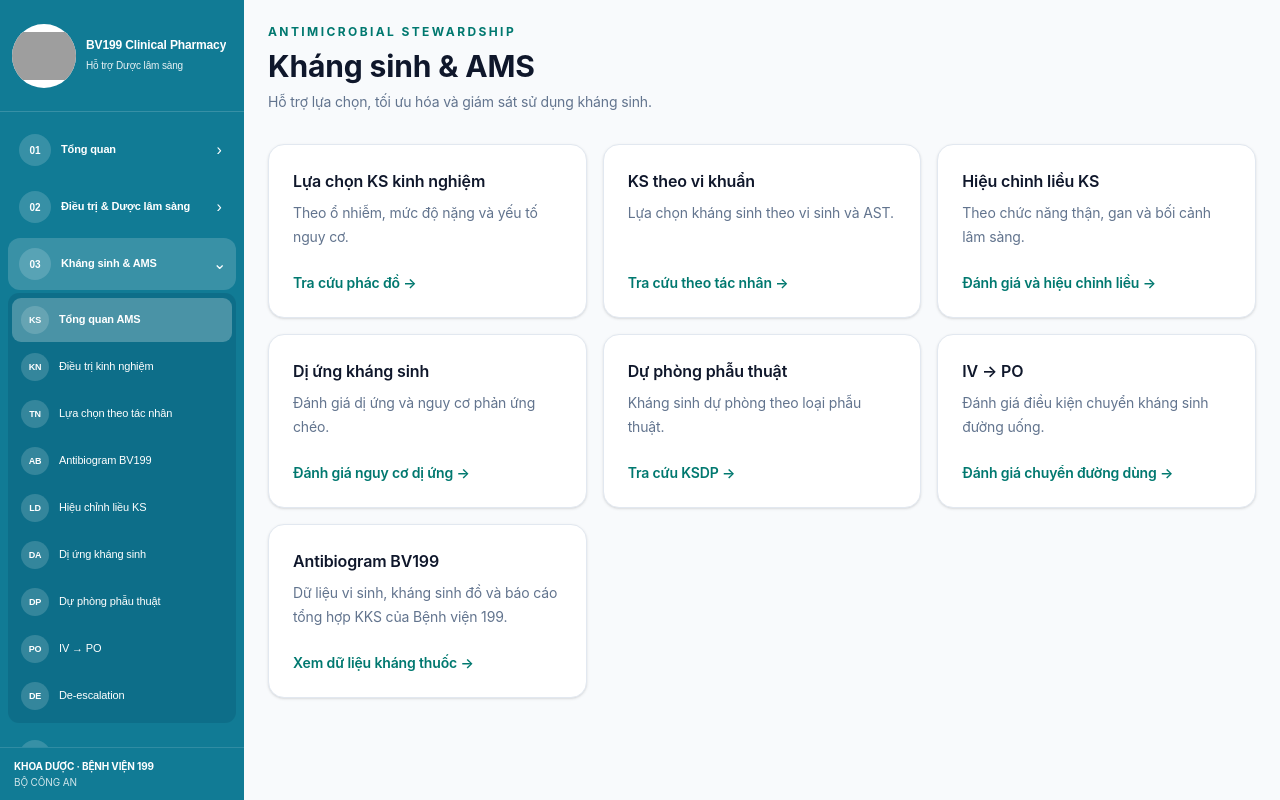
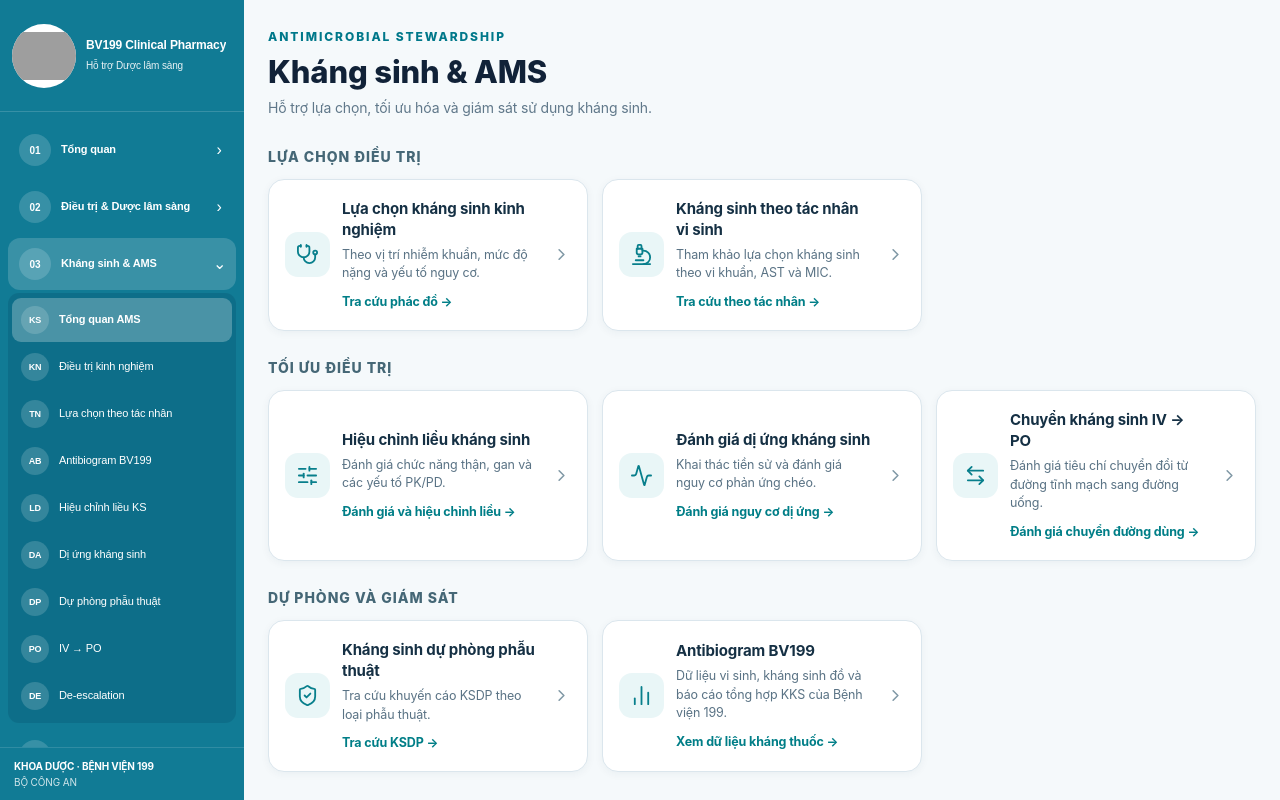
Before and after one commit to dsphuc199-commits/Bv199-clinical-pharmacy, a Next.js app: page /antibiotics in a window 1280 px wide. Built offline with nearby package versions, Linux system fonts and the light colour scheme; grey boxes are pictures that could not be loaded.

Commit message:
Fix AMS responsive layout v3

```diff
--- a/app/antibiotics/page.tsx
+++ b/app/antibiotics/page.tsx
@@ -4,82 +4,84 @@ import {
   Activity, ArrowLeftRight, ChartNoAxesColumn, ChevronRight,
 } from "lucide-react";
 
+/**
+ * BV199 AMS — one responsive card tree. No duplicated desktop/mobile modules.
+ * Important: use DIVs rather than SECTION elements for grouping because an
+ * older global mobile rule targets `.bv199-ams-home section` indiscriminately.
+ */
 const modules = [
-  { id: "empiric", title: "Lựa chọn kháng sinh kinh nghiệm", desktopTitle: "Lựa chọn KS kinh nghiệm", description: "Theo vị trí nhiễm khuẩn, mức độ nặng và yếu tố nguy cơ.", desktopDescription: "Theo ổ nhiễm, mức độ nặng và yếu tố nguy cơ.", action: "Tra cứu phác đồ", href: "/antibiotics/empiric", icon: Stethoscope, group: "Lựa chọn điều trị" },
-  { id: "organism", title: "Kháng sinh theo tác nhân vi sinh", desktopTitle: "KS theo vi khuẩn", description: "Tham khảo lựa chọn kháng sinh theo vi khuẩn, AST và MIC.", desktopDescription: "Lựa chọn kháng sinh theo vi sinh và AST.", action: "Tra cứu theo tác nhân", href: "/antibiotics/organism", icon: Microscope, group: "Lựa chọn điều trị" },
-  { id: "dosing", title: "Hiệu chỉnh liều kháng sinh", desktopTitle: "Hiệu chỉnh liều KS", description: "Đánh giá chức năng thận, gan và các yếu tố PK/PD.", desktopDescription: "Theo chức năng thận, gan và bối cảnh lâm sàng.", action: "Đánh giá và hiệu chỉnh liều", href: "/antibiotics/dosing", icon: SlidersHorizontal, group: "Tối ưu điều trị" },
-  { id: "allergy", title: "Đánh giá dị ứng kháng sinh", desktopTitle: "Dị ứng kháng sinh", description: "Khai thác tiền sử và đánh giá nguy cơ phản ứng chéo.", desktopDescription: "Đánh giá dị ứng và nguy cơ phản ứng chéo.", action: "Đánh giá nguy cơ dị ứng", href: "/antibiotics/allergy", icon: Activity, group: "Tối ưu điều trị" },
-  { id: "prophylaxis", title: "Kháng sinh dự phòng phẫu thuật", desktopTitle: "Dự phòng phẫu thuật", description: "Tra cứu khuyến cáo KSDP theo loại phẫu thuật.", desktopDescription: "Kháng sinh dự phòng theo loại phẫu thuật.", action: "Tra cứu KSDP", href: "/antibiotics/prophylaxis", icon: ShieldCheck, group: "Dự phòng và giám sát" },
-  { id: "iv-to-po", title: "Chuyển kháng sinh IV → PO", desktopTitle: "IV → PO", description: "Đánh giá tiêu chí chuyển đổi từ đường tĩnh mạch sang đường uống.", desktopDescription: "Đánh giá điều kiện chuyển kháng sinh đường uống.", action: "Đánh giá chuyển đường dùng", href: "/antibiotics/iv-to-po", icon: ArrowLeftRight, group: "Tối ưu điều trị" },
-  { id: "antibiogram", title: "Antibiogram BV199", desktopTitle: "Antibiogram BV199", description: "Dữ liệu vi sinh và mức độ nhạy cảm kháng sinh tại BV199.", desktopDescription: "Dữ liệu vi sinh, kháng sinh đồ và báo cáo tổng hợp KKS của Bệnh viện 199.", action: "Xem dữ liệu kháng thuốc", href: "/antibiotics/antibiogram", icon: ChartNoAxesColumn, group: "Dự phòng và giám sát" },
+  { id: "empiric", title: "Lựa chọn kháng sinh kinh nghiệm", description: "Theo vị trí nhiễm khuẩn, mức độ nặng và yếu tố nguy cơ.", action: "Tra cứu phác đồ", href: "/antibiotics/empiric", icon: Stethoscope, group: "Lựa chọn điều trị" },
+  { id: "organism", title: "Kháng sinh theo tác nhân vi sinh", description: "Tham khảo lựa chọn kháng sinh theo vi khuẩn, AST và MIC.", action: "Tra cứu theo tác nhân", href: "/antibiotics/organism", icon: Microscope, group: "Lựa chọn điều trị" },
+  { id: "dosing", title: "Hiệu chỉnh liều kháng sinh", description: "Đánh giá chức năng thận, gan và các yếu tố PK/PD.", action: "Đánh giá và hiệu chỉnh liều", href: "/antibiotics/dosing", icon: SlidersHorizontal, group: "Tối ưu điều trị" },
+  { id: "allergy", title: "Đánh giá dị ứng kháng sinh", description: "Khai thác tiền sử và đánh giá nguy cơ phản ứng chéo.", action: "Đánh giá nguy cơ dị ứng", href: "/antibiotics/allergy", icon: Activity, group: "Tối ưu điều trị" },
+  { id: "iv-to-po", title: "Chuyển kháng sinh IV → PO", description: "Đánh giá tiêu chí chuyển đổi từ đường tĩnh mạch sang đường uống.", action: "Đánh giá chuyển đường dùng", href: "/antibiotics/iv-to-po", icon: ArrowLeftRight, group: "Tối ưu điều trị" },
+  { id: "prophylaxis", title: "Kháng sinh dự phòng phẫu thuật", description: "Tra cứu khuyến cáo KSDP theo loại phẫu thuật.", action: "Tra cứu KSDP", href: "/antibiotics/prophylaxis", icon: ShieldCheck, group: "Dự phòng và giám sát" },
+  { id: "antibiogram", title: "Antibiogram BV199", description: "Dữ liệu vi sinh, kháng sinh đồ và báo cáo tổng hợp KKS của Bệnh viện 199.", action: "Xem dữ liệu kháng thuốc", href: "/antibiotics/antibiogram", icon: ChartNoAxesColumn, group: "Dự phòng và giám sát" },
 ] as const;
-
 const groups = ["Lựa chọn điều trị", "Tối ưu điều trị", "Dự phòng và giám sát"] as const;
 
 export default function AntibioticsPage() {
   return (
-    <main className="bv199-ams-home min-h-screen bg-slate-50 p-6">
-      <div className="mx-auto max-w-7xl">
-        <header className="mb-8">
-          <p className="text-xs font-bold uppercase tracking-[0.2em] text-teal-700">Antimicrobial Stewardship</p>
-          <h1 className="mt-2 text-3xl font-bold text-slate-900">Kháng sinh &amp; AMS</h1>
-          <p className="mt-2 text-sm text-slate-500">Hỗ trợ lựa chọn, tối ưu hóa và giám sát sử dụng kháng sinh.</p>
+    <main className="bv199-ams-home bv199-ams-v3">
+      <div className="bv199-ams-container">
+        <header className="bv199-ams-intro">
+          <p className="bv199-ams-eyebrow">ANTIMICROBIAL STEWARDSHIP</p>
+          <h1>Kháng sinh &amp; AMS</h1>
+          <p>Hỗ trợ lựa chọn, tối ưu hóa và giám sát sử dụng kháng sinh.</p>
         </header>
-
-        {/* Desktop: giữ nguyên kiểu thẻ và bố cục trước đây. */}
-        <section className="bv199-ams-desktop grid gap-4 md:grid-cols-2 xl:grid-cols-3" aria-label="Các phân hệ quản lý sử dụng kháng sinh">
-          {modules.map((module) => (
-            <Link key={module.id} href={module.href} className="bv199-ams-card group flex min-h-[150px] flex-col justify-between rounded-2xl border border-slate-200 bg-white p-6 shadow-sm transition hover:-translate-y-0.5 hover:border-teal-300 hover:shadow-md">
-              <div>
-                <h2 className="text-base font-semibold text-slate-900">{module.desktopTitle}</h2>
-                <p className="mt-2 text-sm leading-6 text-slate-500">{module.desktopDescription}</p>
-              </div>
-              <div className="mt-6 text-sm font-semibold text-teal-700">{module.action} →</div>
-            </Link>
-          ))}
-        </section>
-
-        {/* Mobile: nhóm theo tác vụ lâm sàng, bấm được trên toàn bộ thẻ. */}
-        <div className="bv199-ams-clinical-mobile">
         {groups.map((group) => (
-            <section className="bv199-ams-clinical-group" key={group} aria-label={group}>
-              <h2 className="bv199-ams-group-title">{group}</h2>
-              <div className="bv199-ams-clinical-list">
-                {modules.filter((module) => module.group === group).map((module) => {
-                  const Icon = module.icon;
+          <div key={group} className="bv199-ams-v3-group">
+            <h2 className="bv199-ams-v3-heading">{group}</h2>
+            <div className="bv199-ams-v3-grid">
+              {modules.filter(m => m.group === group).map(m => {
+                const Icon = m.icon;
                 return (
-                    <Link className="bv199-ams-clinical-card" key={module.id} href={module.href}>
-                      <span className="bv199-ams-clinical-icon" aria-hidden="true"><Icon size={22} strokeWidth={1.9}/></span>
-                      <span className="bv199-ams-clinical-copy">
-                        <strong>{module.title}</strong>
-                        <small>{module.description}</small>
-                        <span className="bv199-ams-clinical-action">{module.action} <span aria-hidden="true">→</span></span>
+                  <Link key={m.id} href={m.href} className="bv199-ams-v3-card">
+                    <span className="bv199-ams-v3-icon" aria-hidden="true"><Icon size={23} strokeWidth={1.9} /></span>
+                    <span className="bv199-ams-v3-copy">
+                      <strong>{m.title}</strong>
+                      <span className="bv199-ams-v3-desc">{m.description}</span>
+                      <span className="bv199-ams-v3-action">{m.action} →</span>
                     </span>
-                      <ChevronRight className="bv199-ams-clinical-chevron" size={19} aria-hidden="true"/>
+                    <ChevronRight className="bv199-ams-v3-chevron" size={19} aria-hidden="true" />
                   </Link>
                 );
               })}
             </div>
-            </section>
+          </div>
         ))}
       </div>
-      </div>
       <style>{`
-        .bv199-ams-clinical-mobile { display: none; }
-        @media (max-width: 800px) {
-          .bv199-ams-desktop { display: none !important; }
-          .bv199-ams-clinical-mobile { display: block; }
-          .bv199-ams-clinical-group { display: block !important; margin: 0 0 21px; }
-          .bv199-ams-group-title { color: #486675; font-size: 12px; font-weight: 800; letter-spacing: .07em; text-transform: uppercase; margin: 0 0 9px; }
-          .bv199-ams-clinical-list { display: grid; grid-template-columns: 1fr; gap: 9px; }
-          .bv199-ams-clinical-card { display: flex; align-items: center; min-width: 0; gap: 12px; padding: 13px 11px; min-height: 102px; border: 1px solid #e0eaf0; border-radius: 15px; background: #fff; color: #162b3b; box-shadow: 0 2px 7px rgba(23,48,62,.045); text-decoration: none; }
-          .bv199-ams-clinical-card:focus-visible { outline: 3px solid #0b8795; outline-offset: 2px; }
-          .bv199-ams-clinical-icon { flex: 0 0 42px; width: 42px; height: 42px; display: grid; place-items: center; border-radius: 12px; background: #e8f6f7; color: #087f8c; }
-          .bv199-ams-clinical-copy { flex: 1; min-width: 0; display: flex; flex-direction: column; gap: 4px; }
-          .bv199-ams-clinical-copy strong { font-size: 14px; line-height: 1.35; font-weight: 750; }
-          .bv199-ams-clinical-copy small { color: #60788a; font-size: 12px; line-height: 1.45; }
-          .bv199-ams-clinical-action { margin-top: 3px; color: #067c87; font-size: 12px; font-weight: 700; }
-          .bv199-ams-clinical-chevron { flex: 0 0 auto; color: #7895a3; }
+        .bv199-ams-home.bv199-ams-v3 {width:100%;max-width:100%;min-width:0;box-sizing:border-box;background:#f5f9fb;padding:28px 24px 96px;color:#172b3b;}
+        .bv199-ams-v3 *, .bv199-ams-v3 *::before, .bv199-ams-v3 *::after {box-sizing:border-box;}
+        .bv199-ams-container{width:100%;max-width:1280px;min-width:0;margin:0 auto;}
+        .bv199-ams-intro{margin:0 0 26px;}
+        .bv199-ams-eyebrow{font-size:12px;font-weight:800;letter-spacing:.16em;color:#00788a;margin:0;}
+        .bv199-ams-intro h1{font-size:31px;line-height:1.2;font-weight:800;margin:7px 0 7px;color:#112238;}
+        .bv199-ams-intro>p:last-child{font-size:14px;line-height:1.6;color:#60788a;margin:0;}
+        .bv199-ams-v3-group{display:block!important;width:100%!important;min-width:0!important;max-width:100%!important;margin:0 0 26px;}
+        .bv199-ams-v3-heading{font-size:14px;font-weight:800;line-height:1.5;text-transform:uppercase;letter-spacing:.07em;color:#456776;margin:0 0 12px;}
+        .bv199-ams-v3-grid{display:grid!important;grid-template-columns:repeat(3,minmax(0,1fr))!important;gap:14px!important;width:100%!important;min-width:0!important;}
+        .bv199-ams-v3-card{display:flex!important;align-items:center;gap:12px;min-width:0;width:100%;max-width:100%;min-height:126px;border:1px solid #dbe6ed;border-radius:16px;background:#fff;padding:18px 16px;box-shadow:0 2px 9px rgba(21,53,73,.05);color:#153044;text-decoration:none;transition:box-shadow .15s,border-color .15s;}
+        .bv199-ams-v3-card:hover{border-color:#19a5aa;box-shadow:0 4px 15px rgba(20,96,103,.12);}
+        .bv199-ams-v3-card:focus-visible{outline:3px solid #087f8c;outline-offset:2px;}
+        .bv199-ams-v3-icon{flex:0 0 45px;width:45px;height:45px;border-radius:13px;background:#e9f6f7;display:grid;place-items:center;color:#087f8c;}
+        .bv199-ams-v3-copy{flex:1;min-width:0;display:flex;flex-direction:column;gap:6px;overflow-wrap:anywhere;}
+        .bv199-ams-v3-copy strong{display:block;font-size:15px;line-height:1.4;font-weight:750;}
+        .bv199-ams-v3-desc{display:block;font-size:12.5px;line-height:1.5;color:#5a7385;}
+        .bv199-ams-v3-action{display:block;font-size:12.5px;line-height:1.5;font-weight:750;color:#007e87;margin-top:4px;}
+        .bv199-ams-v3-chevron{flex:0 0 auto;color:#8199a6;}
+        @media(max-width:1100px) and (min-width:801px){.bv199-ams-v3-grid{grid-template-columns:repeat(2,minmax(0,1fr))!important;}}
+        @media(max-width:800px){
+          .bv199-ams-home.bv199-ams-v3{padding:18px 12px 100px!important;width:100%!important;min-width:0!important;max-width:100%!important;}
+          .bv199-ams-v3 .bv199-ams-intro{margin-bottom:20px!important;}
+          .bv199-ams-v3 .bv199-ams-intro h1{font-size:25px!important;line-height:1.2!important;}
+          .bv199-ams-v3 .bv199-ams-v3-group{display:block!important;width:100%!important;min-width:0!important;margin-bottom:23px!important;}
+          .bv199-ams-v3 .bv199-ams-v3-heading{display:block!important;margin:0 0 10px!important;}
+          .bv199-ams-v3 .bv199-ams-v3-grid{display:grid!important;grid-template-columns:minmax(0,1fr)!important;gap:10px!important;width:100%!important;min-width:0!important;}
+          .bv199-ams-v3 .bv199-ams-v3-card{display:flex!important;width:100%!important;min-width:0!important;max-width:100%!important;min-height:104px!important;padding:14px 12px!important;}
+          .bv199-ams-v3 .bv199-ams-v3-copy strong{font-size:14px!important;}
+          .bv199-ams-v3 .bv199-ams-v3-desc,.bv199-ams-v3 .bv199-ams-v3-action{font-size:12px!important;}
         }
       `}</style>
     </main>
```
Lines whose indentation alone changed are shown as unchanged.
